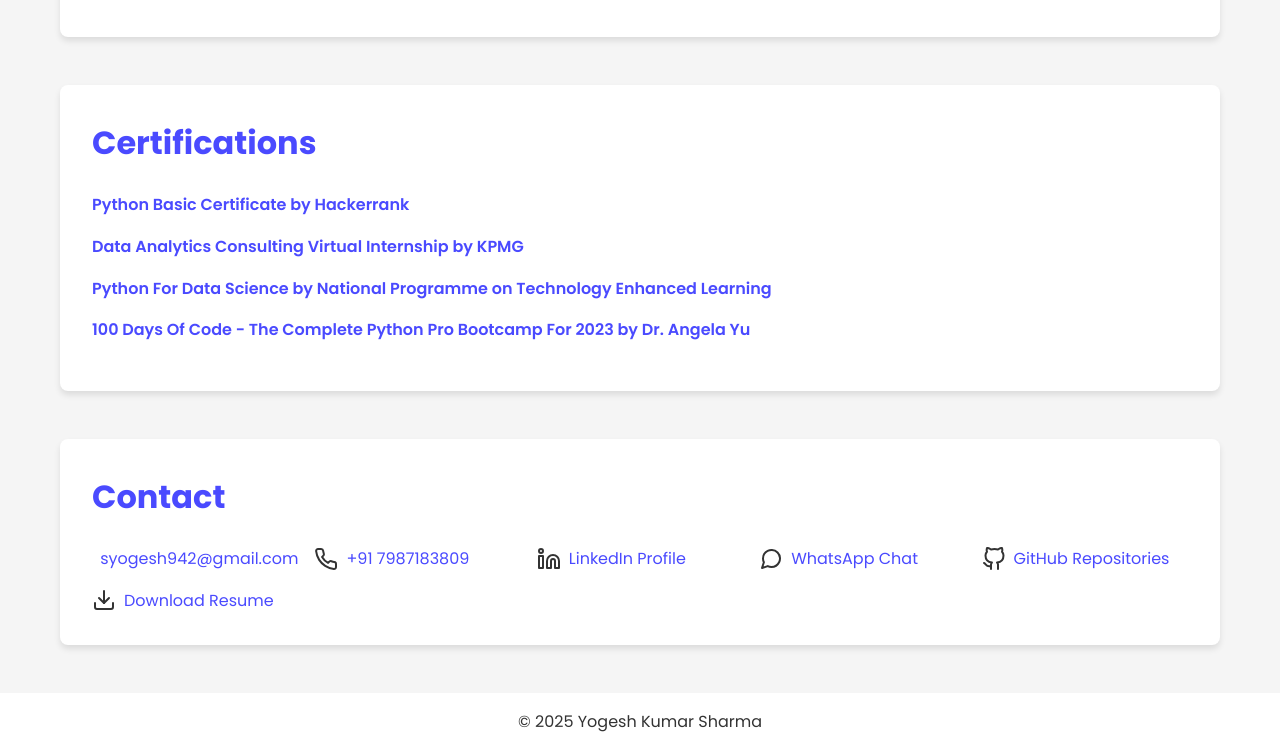
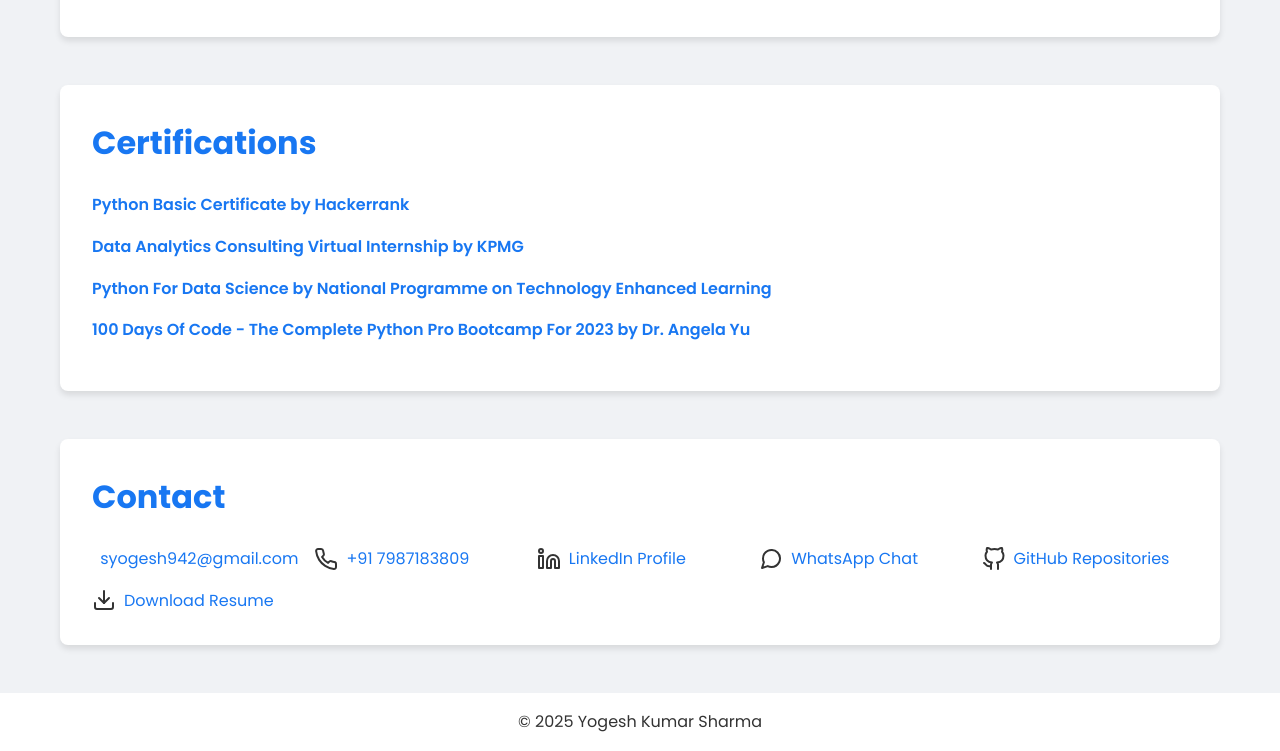
Before and after one commit to syogesh942/portfolio, a plain HTML site: page index.html in a window 1280 px wide. Shown: the part 1652-2403 px from the top of the page. Drawn offline with Linux system fonts and the light colour scheme.

Commit message:
Update index.html

```diff
--- a/index.html
+++ b/index.html
@@ -8,23 +8,25 @@
     <link href="https://fonts.googleapis.com/css2?family=Poppins:wght@300;400;600;700&display=swap" rel="stylesheet">
     <style>
         :root {
-            --primary-color: #4a4aff;
-            --secondary-color: #ff4a4a;
+            --primary-color: #1877F2;
+            --secondary-color: #42b72a;
             --text-color: #333;
-            --bg-color: #f5f5f5;
+            --bg-color: #f0f2f5;
             --card-bg: #ffffff;
             --header-bg: #ffffff;
             --footer-bg: #ffffff;
+            --nav-bg: #ffffff;
         }
 
         .dark-mode {
-            --primary-color: #7b79fc;
-            --secondary-color: #fc7979;
+            --primary-color: #1877F2;
+            --secondary-color: #42b72a;
             --text-color: #f5f5f5;
-            --bg-color: #1a1a1a;
-            --card-bg: #2a2a2a;
-            --header-bg: #2a2a2a;
-            --footer-bg: #2a2a2a;
+            --bg-color: #18191a;
+            --card-bg: #242526;
+            --header-bg: #242526;
+            --footer-bg: #242526;
+            --nav-bg: #242526;
         }
 
         * {
@@ -129,7 +131,7 @@
 
         .card:hover {
             transform: translateY(-5px);
-            box-shadow: 0 6px 12px rgba(0, 0, 0, 0.15);
+            box-shadow: 0 8px 16px rgba(24, 119, 242, 0.15);
         }
 
         .experience-item {
@@ -150,7 +152,7 @@
         }
 
         .skill-item {
-            background-color: #6366F1;
+            background-color: var(--primary-color);
             color: #ffffff;
             padding: 0.75rem 1rem;
             border-radius: 9999px;
@@ -162,6 +164,12 @@
             align-items: center;
             justify-content: center;
             min-height: 2.5rem;
+            transition: background-color 0.3s, transform 0.3s;
+        }
+
+        .skill-item:hover {
+            background-color: #1464d4;
+            transform: translateY(-2px);
         }
 
         .certifications-list {
@@ -232,18 +240,14 @@
                 right: -100%;
                 top: 5rem;
                 flex-direction: column;
-                background-color: var(--header-bg);
+                background-color: var(--nav-bg);
                 width: 100%;
                 text-align: center;
                 transition: 0.5s ease;
-                box-shadow: 0 10px 27px rgba(0, 0, 0, 0.05);
+                box-shadow: 0 10px 27px rgba(0, 0, 0, 0.1);
                 padding: 20px 0;
                 height: calc(100vh - 5rem);
                 overflow-y: auto;
-            }
-
-            .nav-links.active {
-                right: 0;
             }
 
             .nav-item {
@@ -329,6 +333,10 @@
                 opacity: 1;
                 transform: translateX(0);
             }
+        }
+
+        header, .card, .nav-links {
+            transition: background-color 0.3s, box-shadow 0.3s, transform 0.3s;
         }
     </style>
 </head>
```
